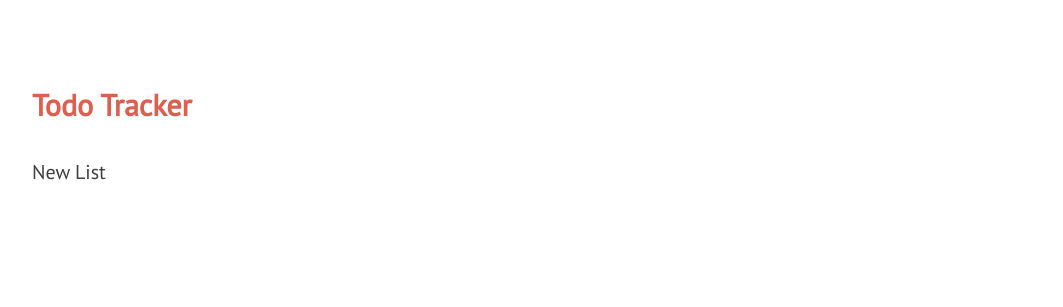
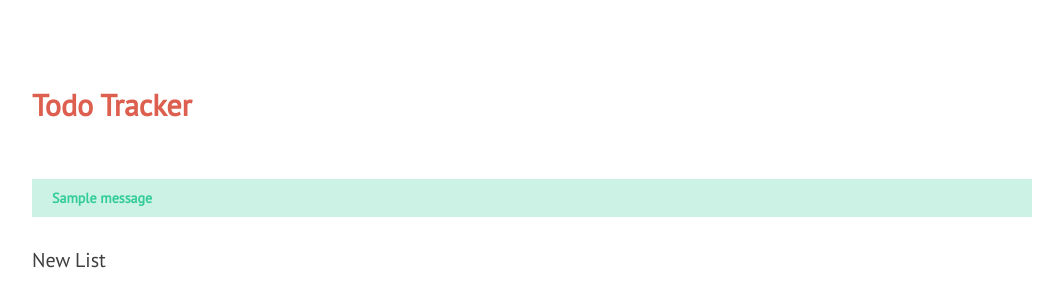
Before and after one commit to SrdjanCoric/project_todos, a Flask app: page /lists in a window 1280 px wide. Shown: the top 307 px of the page, without its empty margins (108-1171 px from the left). Run offline with Flask 3, Linux system fonts and the light colour scheme; one stand-in notice (Sample message) is shown.

Commit message:
added flash messages

```diff
--- a/templates/lists.html
+++ b/templates/lists.html
@@ -1,6 +1,16 @@
 {% extends 'layout.html' %}
 
 {% block content %}
+  {% with messages = get_flashed_messages(with_categories=true) %}
+    {% if messages %}
+      {% for category, message in messages %}
+        <div class="flash {{ category }}">
+          <p>{{message}}</p>
+        </div>
+      {% endfor %}
+    {% endif %}
+  {% endwith %}
+
   <ul id="lists">
     {% for lst in lists %}
       <li>
--- a/todo.py
+++ b/todo.py
@@ -1,7 +1,7 @@
-from flask import Flask, session, render_template, url_for, redirect, request
+from flask import Flask, session, render_template, url_for, redirect, request, flash
 app = Flask(__name__)
 
-app.secret_key='secret1'
+app.secret_key='secret'
 
 
 @app.before_request
@@ -21,6 +21,7 @@ def get_lists():
 def create_list():
     name = request.form["list_name"]
     session['lists'].append({'name': name, 'todos': []})
+    flash("The list has been created.", "success")
     session.modified = True
     return redirect(url_for('get_lists'))
 
@@ -29,4 +30,4 @@ def add_todo():
     return render_template('new_list.html')
 
 if __name__ == "__main__":
-    app.run(debug=True)
+    app.run(debug=True, port=5003)
```
Lines whose indentation alone changed are shown as unchanged.
